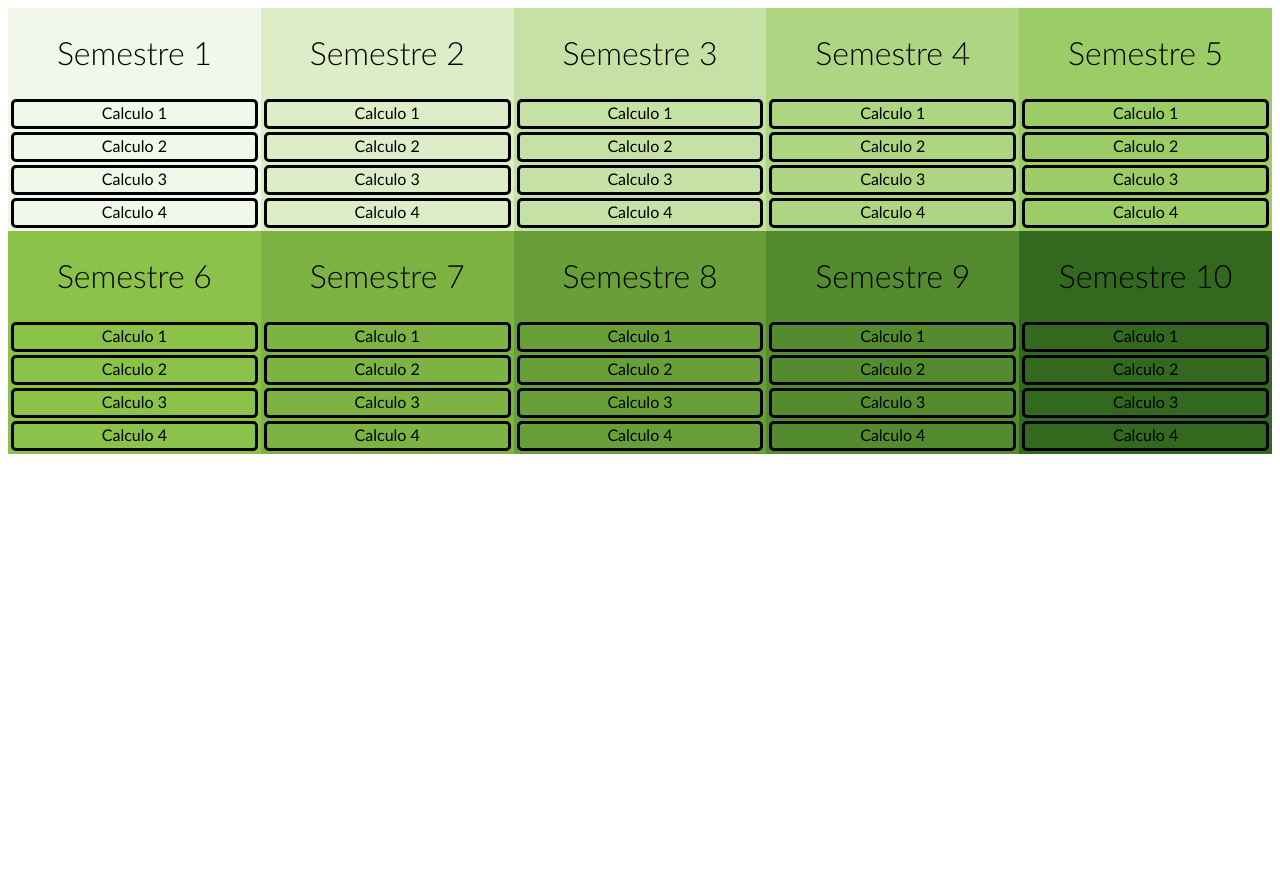
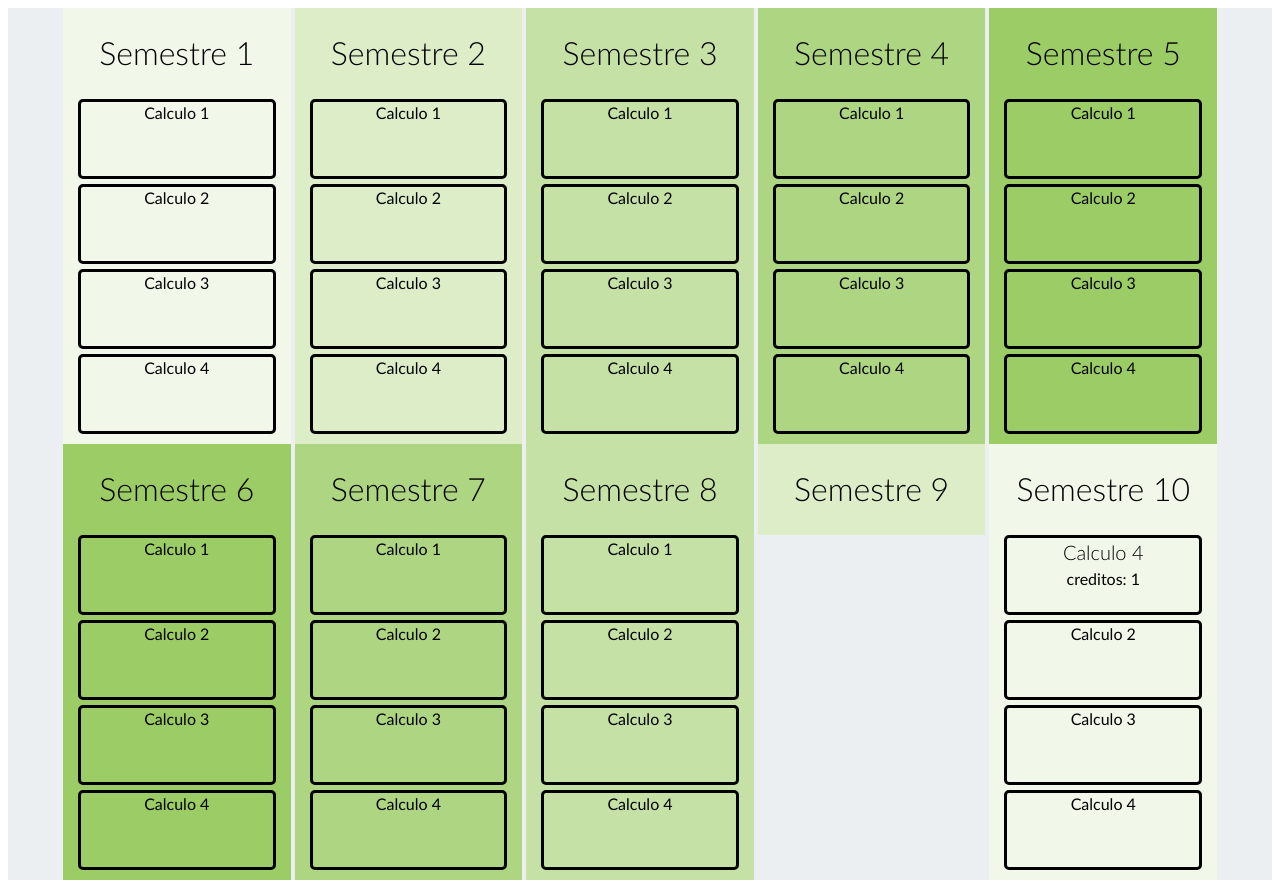
Before and after one commit to Mariapaula1609/GestorPensum, a PHP site: page /plantillaMaterias.php in a window 1280 px wide. Before the commit the page ends 454 px from the top, so only its background shows below. Run offline with PHP 8.4, Linux system fonts and the light colour scheme.

Commit message:
Se optimizo css/materias.css y se agrego creditos, al cargar las materias en javascript.js

```diff
--- a/css/materias.css
+++ b/css/materias.css
@@ -9,113 +9,57 @@
   color: black;
   background: #ECEFF1;
 }
+/* Demo purposes */
+.materia{
+  margin: 5px;
+  height:  80px;
+  overflow: auto;
+  border-radius: 5px;
+  border-style: solid;
+}
+.materia h3{
+  padding: 0px;
+  margin: 0px;
+}
+#materias{
+    margin: 10px;
+    border-radius: 5px;
+
+}
+.semestre{
+  width: 18%;
+  display:inline-table;
+}
 
 #semestre1 {
-  width: 20%;
-  float:left;
        background:#F1F8E9;
 }
 #semestre2 {
-  width: 20%;
-  float:left;
-       background: #DCEDC8;
+  background: #DCEDC8;
 }
 #semestre3 {
-  width: 20%;
-  float:left;
        background: #C5E1A5;
 }
 #semestre4 {
-  width: 20%;
-  float:left;
   background: #AED581;
 }
 #semestre5 {
-  width: 20%;
-  float:left;
   background: #9CCC65;
 }
-#semestre6 {
-  width: 20%;
-  float:left;
-  background: #8BC34A;
+#semestre10 {
+       background:#F1F8E9;
 }
-#semestre7{
-  width: 20%;
-  float:left;
-  background: #7CB342;
+#semestre9 {
+  background: #DCEDC8;
 }
 #semestre8 {
-  width: 20%;
-  float:left;
-  background: #689F38;
+       background: #C5E1A5;
 }
-#semestre9 {
-  width: 20%;
-  float:left;
-  background: #558B2F;
+#semestre7 {
+  background: #AED581;
 }
-#semestre10 {
-  width: 20%;
-  float:left;
-  background: #33691E;
-}
-/* Demo purposes */
-.materia{
-  margin: 3px;
-  border-radius: 5px;
-  border-style: solid;
-
-}
-.materias1{
-  margin: 5px;
-  border-radius: 5px;
-
-}
-.materias2{
-  margin: 5px;
-  border-radius: 5px;
-
-}
-.materias3{
-  margin: 5px;
-  border-radius: 5px;
-
-}
-.materias4{
-  margin: 5px;
-  border-radius: 5px;
-
-}
-.materias5{
-  margin: 5px;
-  border-radius: 5px;
-
-}
-.materias6{
-  margin: 5px;
-  border-radius: 5px;
-
-}
-.materias7{
-  margin: 6px;
-  border-radius: 5px;
-
-}
-.materias8{
-  margin: 5px;
-  border-radius: 5px;
-
-}
-.materias9{
-  margin: 5px;
-  border-radius: 5px;
-
-}
-.materias10{
-  margin: 5px;
-  border-radius: 5px;
-
+#semestre6 {
+  background: #9CCC65;
 }
 
 body {
@@ -125,17 +69,18 @@ body {
   line-height: 1.5;
 }
 
-h1, h2 {
+h1, h2,h3 {
   font-weight: 300;
 }
-
 
 
 h2 {
   font-size: 36px;
   margin: 0 0 16px;
 }
-
+h3{
+  font-size: 20px;
+}
 p {
   margin: 0 0 16px;
 }
--- a/javaScript.js
+++ b/javaScript.js
@@ -18,7 +18,7 @@ function enviarCodigoServer(codigo){
 function cargarMaterias(datos){
   let semestres =[];
   for(var i = 1;i<=10;i++){
-    semestres.push(document.querySelector("#materias"+i));
+    semestres.push(document.querySelector("#semestre"+i).querySelector("#materias"));
     semestres[i-1].innerHTML = '';
   }
   console.log(semestres);
@@ -32,7 +32,11 @@ function cargarMaterias(datos){
       console.log("materia pifia: "+materia['semestre'],materia['nomMateria']);
     }
     */
-    semestres[semestre-1].innerHTML+=`<div class="materia">${materia["nomMateria"]}</div>`;
+    semestres[semestre-1].innerHTML+=`
+    <div class="materia">
+      <h3>${materia["nomMateria"]}</h3>
+      <p> creditos:  ${materia["creditos"]}</p>
+    </div>`;
 
     /*
 
--- a/plantillaMaterias.php
+++ b/plantillaMaterias.php
@@ -20,91 +20,91 @@
 
 		 <div class="content">
 
-			 <div id="semestre1">
+			 <div id="semestre1"  class="semestre">
 				 <h1 class="titulo_semestre">Semestre 1</h1>
-				 <div id="materias1">
+				 <div id="materias">
 					<div class="materia">Calculo 1</div>
 					<div class="materia">Calculo 2</div>
 					<div class="materia">Calculo 3</div>
 					<div class="materia">Calculo 4</div>
 				</div>
 			 </div>
-			 <div id="semestre2">
+			 <div id="semestre2"  class="semestre">
 				 <h1 class="titulo_semestre">Semestre 2</h1>
-				 <div id="materias2">
+				 <div id="materias">
 					<div class="materia">Calculo 1</div>
 					<div class="materia">Calculo 2</div>
 					<div class="materia">Calculo 3</div>
 					<div class="materia">Calculo 4</div>
 				</div>
 			 </div>
-			 <div id="semestre3">
+			 <div id="semestre3"  class="semestre">
 				 <h1 class="titulo_semestre">Semestre 3</h1>
-				 <div id="materias3">
+				 <div id="materias">
 					<div class="materia">Calculo 1</div>
 					<div class="materia">Calculo 2</div>
 					<div class="materia">Calculo 3</div>
 					<div class="materia">Calculo 4</div>
 				</div>
 			 </div>
-			 <div id="semestre4">
+			 <div id="semestre4"  class="semestre">
 				 <h1 class="titulo_semestre">Semestre 4</h1>
-				 <div id="materias4">
+				 <div id="materias">
 					<div class="materia">Calculo 1</div>
 					<div class="materia">Calculo 2</div>
 					<div class="materia">Calculo 3</div>
 					<div class="materia">Calculo 4</div>
 				</div>
 			 </div>
-			 <div id="semestre5">
+			 <div class="semestre" id="semestre5">
 				 <h1 class="titulo_semestre">Semestre 5</h1>
-				 <div id="materias5">
+				 <div id="materias">
 					<div class="materia">Calculo 1</div>
 					<div class="materia">Calculo 2</div>
 					<div class="materia">Calculo 3</div>
 					<div class="materia">Calculo 4</div>
 				</div>
 			 </div>
-			 <div id="semestre6">
+			 <div id="semestre6"  class="semestre">
 				 <h1 class="titulo_semestre">Semestre 6</h1>
-				 <div id="materias6">
+				 <div id="materias">
 					<div class="materia">Calculo 1</div>
 					<div class="materia">Calculo 2</div>
 					<div class="materia">Calculo 3</div>
 					<div class="materia">Calculo 4</div>
 				</div>
 			 </div>
-			 <div id="semestre7">
+			 <div id="semestre7"  class="semestre">
 				 <h1 class="titulo_semestre">Semestre 7</h1>
-				 <div id="materias7">
+				 <div id="materias">
 					<div class="materia">Calculo 1</div>
 					<div class="materia">Calculo 2</div>
 					<div class="materia">Calculo 3</div>
 					<div class="materia">Calculo 4</div>
 				</div>
 			 </div>
-			 <div id="semestre8">
+			 <div id="semestre8"  class="semestre">
 				 <h1 class="titulo_semestre">Semestre 8</h1>
-				 <div id="materias8">
+				 <div id="materias">
 					<div class="materia">Calculo 1</div>
 					<div class="materia">Calculo 2</div>
 					<div class="materia">Calculo 3</div>
 					<div class="materia">Calculo 4</div>
 				</div>
 			 </div>
-				<div id="semestre9">
+				<div id="semestre9"  class="semestre">
 					<h1 class="titulo_semestre" >Semestre 9</h1>
-					<div id="materias9">
-					 <div class="materia">Calculo 1</div>
-					 <div class="materia">Calculo 2</div>
-					 <div class="materia">Calculo 3</div>
-					 <div class="materia">Calculo 4</div>
+					<div id="materias">
+
 				 </div>
 				</div>
-				<div id="semestre10">
+				<div id="semestre10"  class="semestre">
 					<h1 class="titulo_semestre" >Semestre 10</h1>
-					<div id="materias10">
-					 <div class="materia">Calculo 1</div>
+					<div id="materias">
+					 <div class="materia">
+						 <h3>Calculo 4</h3>
+						 <p>creditos: 1</p>
+					 </div>
 					 <div class="materia">Calculo 2</div>
 					 <div class="materia">Calculo 3</div>
 					 <div class="materia">Calculo 4</div>
```
